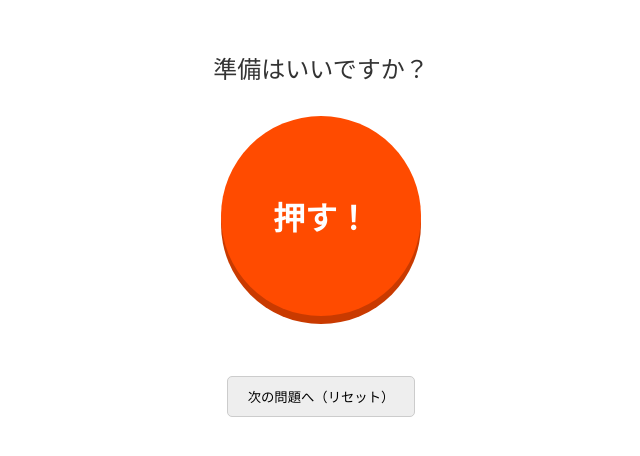
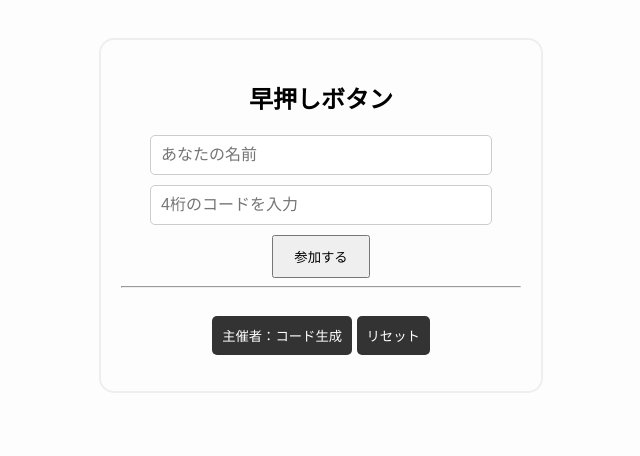
Before and after one commit to shinoharakymsk-png/hayaoshi-quiz, a website: page index.html in a window 1280 px wide. Shown: the whole page, without its empty margins (319-959 px from the left). Drawn offline with nearby package versions, Linux system fonts and the light colour scheme; no server answers.

Commit message:
Revamp index.html for improved quiz experience
Updated the quiz application layout and functionality.

```diff
--- a/index.html
+++ b/index.html
@@ -2,89 +2,102 @@
 <html lang="ja">
 <head>
     <meta charset="UTF-8">
-    <title>早押しクイズ</title>
+    <title>早押しクイズPRO</title>
     <meta name="viewport" content="width=device-width, initial-scale=1.0">
     <script src="/socket.io/socket.io.js"></script>
     <style>
-        /* ここにあなたの好きなデザインを書けます */
-        body {
-            text-align: center;
-            font-family: "Helvetica Neue", Arial, "Hiragino Kaku Gothic ProN", "Hiragino Sans", sans-serif;
-            background-color: #ffffff;
-            color: #333;
-            margin-top: 50px;
+        body { text-align: center; font-family: sans-serif; background: #fdfdfd; padding-top: 30px; }
+        .container { max-width: 400px; margin: 0 auto; border: 2px solid #eee; padding: 20px; border-radius: 15px; }
+        #status { font-size: 1.2rem; margin: 20px 0; font-weight: bold; min-height: 1.5em; }
+        #btn {
+            width: 180px; height: 180px; border-radius: 50%; background: #ff4b00; color: white;
+            font-size: 1.5rem; border: none; cursor: pointer; box-shadow: 0 8px #c93a00; display: none; margin: 0 auto;
         }
-        #status {
-            font-size: 1.5rem;
-            margin-bottom: 30px;
-            min-height: 1.5em;
-        }
-        #btn {
-            width: 200px; height: 200px;
-            background-color: #ff4b00;
-            color: white;
-            border: none;
-            border-radius: 50%;
-            font-size: 2rem;
-            font-weight: bold;
-            cursor: pointer;
-            box-shadow: 0 8px #c93a00;
-        }
-        #btn:active {
-            box-shadow: none;
-            transform: translateY(5px);
-        }
-        #btn:disabled {
-            background-color: #ccc;
-            box-shadow: none;
-        }
-        #reset-btn {
-            margin-top: 60px;
-            padding: 10px 20px;
-            background: #eee;
-            border: 1px solid #ccc;
-            border-radius: 5px;
-            cursor: pointer;
-        }
+        #btn:active { box-shadow: none; transform: translateY(5px); }
+        input { padding: 10px; font-size: 1rem; width: 80%; margin-bottom: 10px; border-radius: 5px; border: 1px solid #ccc; }
+        button.admin { background: #333; color: white; padding: 10px; border: none; margin-top: 20px; cursor: pointer; border-radius: 5px; }
+        .hidden { display: none; }
     </style>
 </head>
 <body>
 
-    <div id="status">準備はいいですか？</div>
+<div class="container">
+    <h2>早押しボタン</h2>
 
-    <!-- ボタンの文字を日本語に -->
-    <button id="btn">押す！</button>
+    <!-- 入力画面 -->
+    <div id="login-area">
+        <input type="text" id="user-name" placeholder="あなたの名前"><br>
+        <input type="text" id="room-code" placeholder="4桁のコードを入力"><br>
+        <button onclick="join()" style="padding: 10px 20px; cursor:pointer;">参加する</button>
+    </div>
 
-    <br>
-    <button id="reset-btn">次の問題へ（リセット）</button>
+    <!-- 参加者画面 -->
+    <div id="game-area" class="hidden">
+        <div id="status">主催者のコード生成を待っています...</div>
+        <button id="btn">PUSH!</button>
+    </div>
+
+    <hr>
+    <!-- 主催者用 -->
+    <button class="admin" onclick="createCode()">主催者：コード生成</button>
+    <button class="admin" onclick="resetGame()">リセット</button>
+    <p id="admin-view" style="font-weight:bold; color:blue;"></p>
+</div>
+
+<!-- 効果音 -->
+<audio id="sound-push" src="https://maoudamashii.jokersounds.com/music/se/mp3/se_maoudamashii_system46.mp3"></audio>
+<audio id="sound-win" src="https://maoudamashii.jokersounds.com/music/se/mp3/se_maoudamashii_onepoint15.mp3"></audio>
 
 <script>
     const socket = io();
-        const btn = document.getElementById('btn');
-        const status = document.getElementById('status');
-        const resetBtn = document.getElementById('reset-btn');
+    let currentCode = "";
+    let myName = "";
 
-        // 名前を日本語にする
-        const myName = "回答者" + Math.floor(Math.random() * 100);
+    // 主催者：コード生成
+    function createCode() {
+        socket.emit('create-code');
+    }
 
-        btn.addEventListener('click', () => {
-            socket.emit('push', myName);
-        });
+    // 主催者：リセット
+    function resetGame() {
+        socket.emit('reset');
+    }
 
-        resetBtn.addEventListener('click', () => {
-            socket.emit('reset');
+    // 参加：ログイン
+    function join() {
+        myName = document.getElementById('user-name').value;
+        const codeInput = document.getElementById('room-code').value;
+        if(!myName || !codeInput) return alert("名前とコードを入れてね");
+
+        currentCode = codeInput;
+        document.getElementById('login-area').classList.add('hidden');
+        document.getElementById('game-area').classList.remove('hidden');
+        document.getElementById('status').innerText = "コード " + currentCode + " で待機中...";
+        document.getElementById('btn').style.display = "block";
+    }
+
+    // ボタン押下
+    document.getElementById('btn').onclick = () => {
+        document.getElementById('sound-push').play();
+        socket.emit('push', { name: myName, code: currentCode });
+    };
+
+    // サーバーからの通知
+    socket.on('new-room', (code) => {
+        document.getElementById('admin-view').innerText = "現在の参加コード： " + code;
     });
 
     socket.on('winner', (name) => {
-            status.innerText = "★ " + name + " さんが正解！";
-            status.style.color = "red";
-            btn.disabled = true;
+        document.getElementById('sound-win').play();
+        document.getElementById('status').innerText = name + " さんが押しました！";
+        document.getElementById('status').style.color = "red";
+        document.getElementById('btn').disabled = true;
     });
 
     socket.on('reset', () => {
-            status.innerText = "問題です！";
-            status.style.color = "#333";
-            btn.disabled = false;
+        document.getElementById('status').innerText = "問題です！";
+        document.getElementById('status').style.color = "#333";
+        document.getElementById('btn').disabled = false;
     });
 </script>
 </body>
```
Lines whose indentation alone changed are shown as unchanged.
